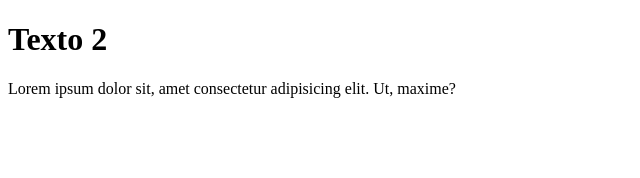
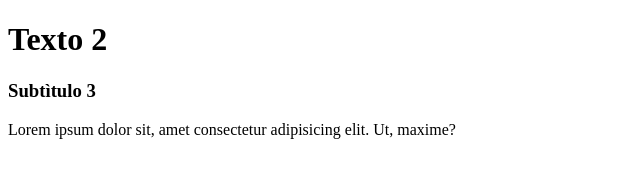
Before and after one commit to Ramon1956/Practica_vscode_git, a plain HTML site: page index.html in a window 1280 px wide. Shown: the whole page, without its empty margins (0-640 px from the left). Drawn offline with Linux system fonts and the light colour scheme.

Commit message:
Update index.html con h3

```diff
--- a/index.html
+++ b/index.html
@@ -7,6 +7,7 @@
 </head>
 <body>
     <h1>Texto 2</h1>
+    <h3>Subtìtulo 3</h3>
     <p>Lorem ipsum dolor sit, amet consectetur adipisicing elit. Ut, maxime?</p>
 </body>
 </html>
```
